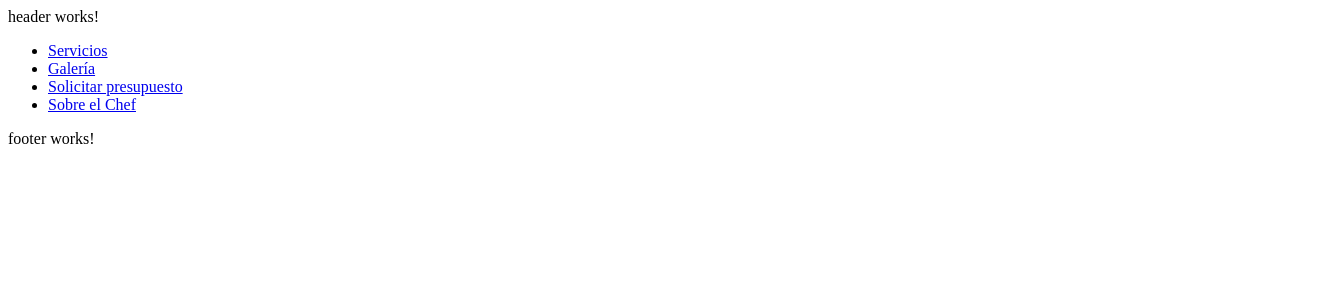
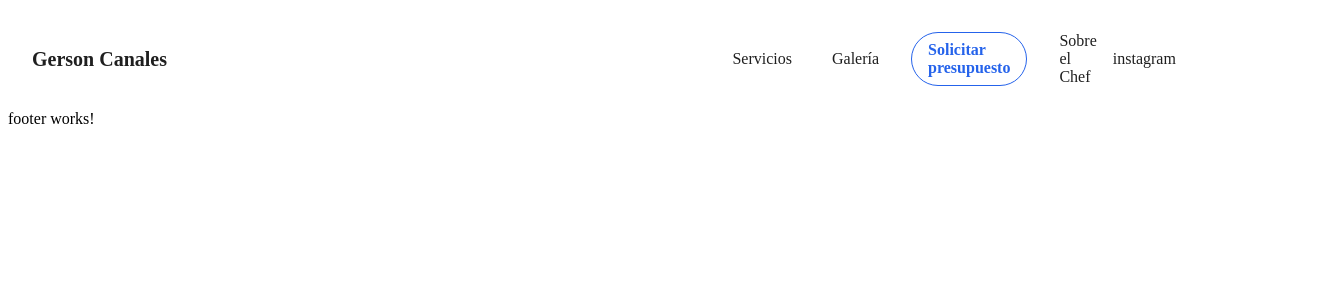
Before and after one commit to alopezortega/chef-gerson-canales, an Angular app: page / in a window 1280 px wide. Shown: the top 300 px of the page, 1320 px wide, since content can reach past the window. Built offline with nearby package versions, Linux system fonts and the light colour scheme.

Commit message:
feat(header): add responsive navigation and social links

```diff
--- a/src/app/layout/public-layout/components/header/components/header-navbar/header-navbar.html
+++ b/src/app/layout/public-layout/components/header/components/header-navbar/header-navbar.html
@@ -1,11 +1,48 @@
-<nav aria-label="Navegación principal">
+<button
+  type="button"
+  (click)="toggleMenu()"
+  [attr.aria-label]="menuButtonLabel()"
+  [attr.aria-expanded]="menuOpen()"
+  aria-controls="main-navigation social-navigation"
+>
+  @if (menuOpen()) {
+    ✕
+  } @else {
+    ☰
+  }
+</button>
+
+<nav id="main-navigation" aria-label="Navegación principal" [class.open]="menuOpen()">
   <ul>
     @for (item of navigationItems; track item.route) {
       <li>
-        <a [routerLink]="item.route" routerLinkActive="active">
+        <a
+          [routerLink]="item.route"
+          routerLinkActive="active"
+          (click)="closeMenu()"
+          [class.cta]="item.isCta"
+        >
           {{ item.label }}
         </a>
       </li>
     }
   </ul>
 </nav>
+
+<nav id="social-navigation" aria-label="Redes sociales" [class.open]="menuOpen()">
+  <ul>
+    @for (socialLink of socialLinks; track socialLink.url) {
+      <li>
+        <a
+          [href]="socialLink.url"
+          target="_blank"
+          rel="noopener noreferrer"
+          [attr.aria-label]="socialLink.ariaLabel"
+          (click)="closeMenu()"
+        >
+          {{ socialLink.icon ?? socialLink.ariaLabel }}
+        </a>
+      </li>
+    }
+  </ul>
+</nav>
--- a/src/app/layout/public-layout/components/header/components/header-navbar/header-navbar.scss
+++ b/src/app/layout/public-layout/components/header/components/header-navbar/header-navbar.scss
@@ -0,0 +1,96 @@
+:host {
+  display: block;
+}
+
+button {
+  display: inline-flex;
+  align-items: center;
+  justify-content: center;
+
+  width: 2.75rem;
+  height: 2.75rem;
+  padding: 0;
+
+  border: 0;
+  background: transparent;
+  color: inherit;
+
+  font-size: 1.75rem;
+  line-height: 1;
+
+  cursor: pointer;
+}
+
+nav {
+  display: none;
+  width: 100%;
+}
+
+nav.open {
+  display: block;
+}
+
+ul {
+  display: flex;
+  flex-direction: column;
+  gap: var(--spacing-md);
+
+  margin: var(--spacing-md) 0 0;
+  padding: 0;
+
+  list-style: none;
+}
+
+a {
+  display: block;
+  padding: var(--spacing-sm) 0;
+
+  color: var(--color-text-primary);
+  text-decoration: none;
+}
+
+a.active {
+  font-weight: 700;
+}
+/* Styles for the CTA button quote-request */
+a.cta {
+  padding: var(--spacing-sm) var(--spacing-md);
+  border: 1px solid var(--color-accent);
+  border-radius: 999px;
+  color: var(--color-accent);
+  font-weight: 700;
+}
+
+a.cta:hover,
+a.cta:focus-visible {
+  background-color: var(--color-accent-hover);
+  border-color: var(--color-accent-hover);
+  color: var(--color-background-primary);
+}
+
+@media (min-width: 768px) {
+  :host {
+    display: flex;
+    align-items: center;
+  }
+
+  button {
+    display: none;
+  }
+
+  nav {
+    display: block;
+  }
+
+  ul {
+    flex-direction: row;
+    align-items: center;
+    gap: var(--spacing-lg);
+
+    margin: 0;
+  }
+
+  a {
+    padding: var(--spacing-sm);
+  }
+}
--- a/src/app/layout/public-layout/components/header/components/header-navbar/header-navbar.ts
+++ b/src/app/layout/public-layout/components/header/components/header-navbar/header-navbar.ts
@@ -1,6 +1,9 @@
-import { Component } from '@angular/core';
+import { Component, computed, inject, signal } from '@angular/core';
 import { NavigationItem } from './models/navigation-item';
-import { RouterLink, RouterLinkActive } from '@angular/router';
+import { NavigationEnd, Router, RouterLink, RouterLinkActive } from '@angular/router';
+import { SocialLinkItem } from './models/social-link-item';
+import { filter } from 'rxjs';
+import { takeUntilDestroyed } from '@angular/core/rxjs-interop';
 
 @Component({
   selector: 'app-header-navbar',
@@ -21,10 +24,51 @@ export class HeaderNavbarComponent {
     {
       label: 'Solicitar presupuesto',
       route: '/solicitar-presupuesto',
+      isCta: true,
     },
     {
       label: 'Sobre el Chef',
       route: '/sobre-el-chef',
     },
   ];
+
+  protected readonly socialLinks: SocialLinkItem[] = [
+    {
+      ariaLabel: 'Visitar el Instagram de Gerson Canales',
+      url: 'https://www.instagram.com/gersontravel.chef/',
+      icon: 'instagram',
+    },
+  ];
+
+  protected readonly menuOpen = signal(false);
+
+  // Inject the router to listen for navigation events.
+  // When the parent logo is clicked and navigation completes,
+  // the navbar menu should close automatically.
+  private readonly router = inject(Router);
+
+  /**
+   * Subscribe to router events and close the mobile menu when
+   * navigation ends. This avoids leaving the navbar open after
+   * navigation from a header link or logo click.
+   */
+  constructor() {
+    this.router.events
+      .pipe(
+        filter((event): event is NavigationEnd => event instanceof NavigationEnd),
+        takeUntilDestroyed(),
+      )
+      .subscribe(() => this.closeMenu());
+  }
+
+  protected toggleMenu(): void {
+    this.menuOpen.update((isOpen) => !isOpen);
+  }
+  protected closeMenu(): void {
+    this.menuOpen.set(false);
+  }
+
+  protected readonly menuButtonLabel = computed(() =>
+    this.menuOpen() ? 'Cerrar menú' : 'Abrir menú',
+  );
 }
--- a/src/app/layout/public-layout/components/header/components/header-navbar/models/navigation-item.ts
+++ b/src/app/layout/public-layout/components/header/components/header-navbar/models/navigation-item.ts
@@ -1,4 +1,5 @@
 export interface NavigationItem {
   label: string;
   route: string;
+  isCta?: boolean;
 }
--- /dev/null
+++ b/src/app/layout/public-layout/components/header/components/header-navbar/models/social-link-item.ts
@@ -0,0 +1,5 @@
+export interface SocialLinkItem {
+  ariaLabel: string;
+  url: string;
+  icon?: string;
+}
--- a/src/app/layout/public-layout/components/header/header.html
+++ b/src/app/layout/public-layout/components/header/header.html
@@ -1,2 +1,5 @@
-<header>header works!</header>
-<app-header-navbar />
+<header>
+  <a routerLink="/" aria-label="Ir a la página de inicio"> Gerson Canales </a>
+
+  <app-header-navbar />
+</header>
--- a/src/app/layout/public-layout/components/header/header.scss
+++ b/src/app/layout/public-layout/components/header/header.scss
@@ -0,0 +1,32 @@
+:host {
+  display: block;
+}
+
+header {
+  display: flex;
+  align-items: flex-start;
+  justify-content: space-between;
+  gap: var(--spacing-md);
+
+  width: 100%;
+  padding: var(--spacing-md);
+}
+
+a {
+  color: var(--color-text-primary);
+  font-size: 1.25rem;
+  font-weight: 700;
+  text-decoration: none;
+  white-space: nowrap;
+}
+
+app-header-navbar {
+  margin-left: auto;
+}
+
+@media (min-width: 768px) {
+  header {
+    align-items: center;
+    padding-inline: var(--spacing-lg);
+  }
+}
--- a/src/app/layout/public-layout/components/header/header.ts
+++ b/src/app/layout/public-layout/components/header/header.ts
@@ -1,9 +1,10 @@
 import { Component } from '@angular/core';
 import { HeaderNavbarComponent } from './components/header-navbar/header-navbar';
+import { RouterLink } from '@angular/router';
 
 @Component({
   selector: 'app-header',
-  imports: [HeaderNavbarComponent],
+  imports: [RouterLink, HeaderNavbarComponent],
   templateUrl: './header.html',
   styleUrl: './header.scss',
 })
--- a/src/styles.scss
+++ b/src/styles.scss
@@ -1 +1,2 @@
 /* You can add global styles to this file, and also import other style files */
+@use './styles/tokens';
--- /dev/null
+++ b/src/styles/_tokens.scss
@@ -0,0 +1,10 @@
+:root {
+  --color-text-primary: #1f1f1f;
+  --color-background-primary: #ffffff;
+  --color-accent: #2563eb;
+  --color-accent-hover: #1d4ed8;
+
+  --spacing-sm: 0.5rem;
+  --spacing-md: 1rem;
+  --spacing-lg: 1.5rem;
+}
```
